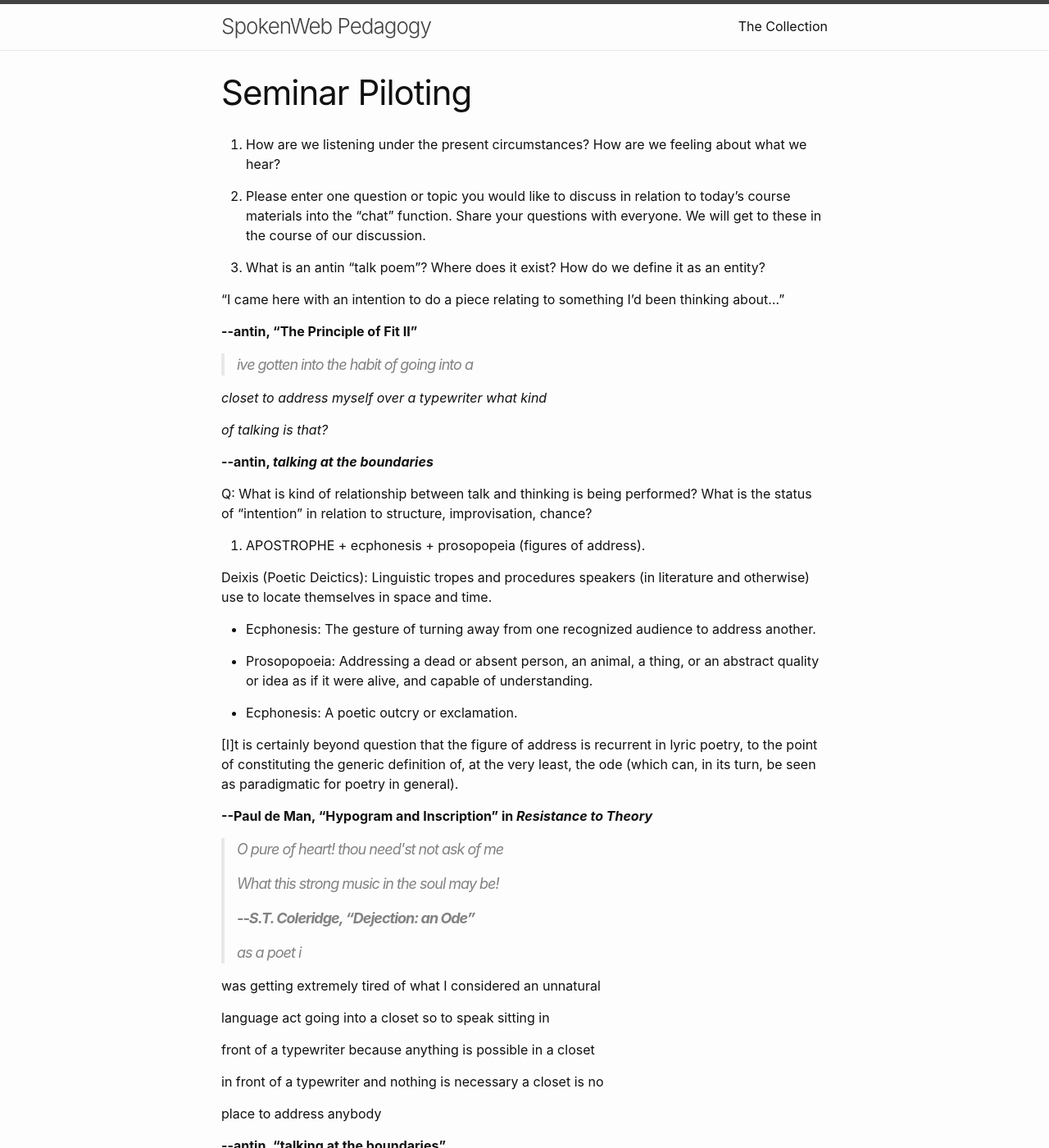
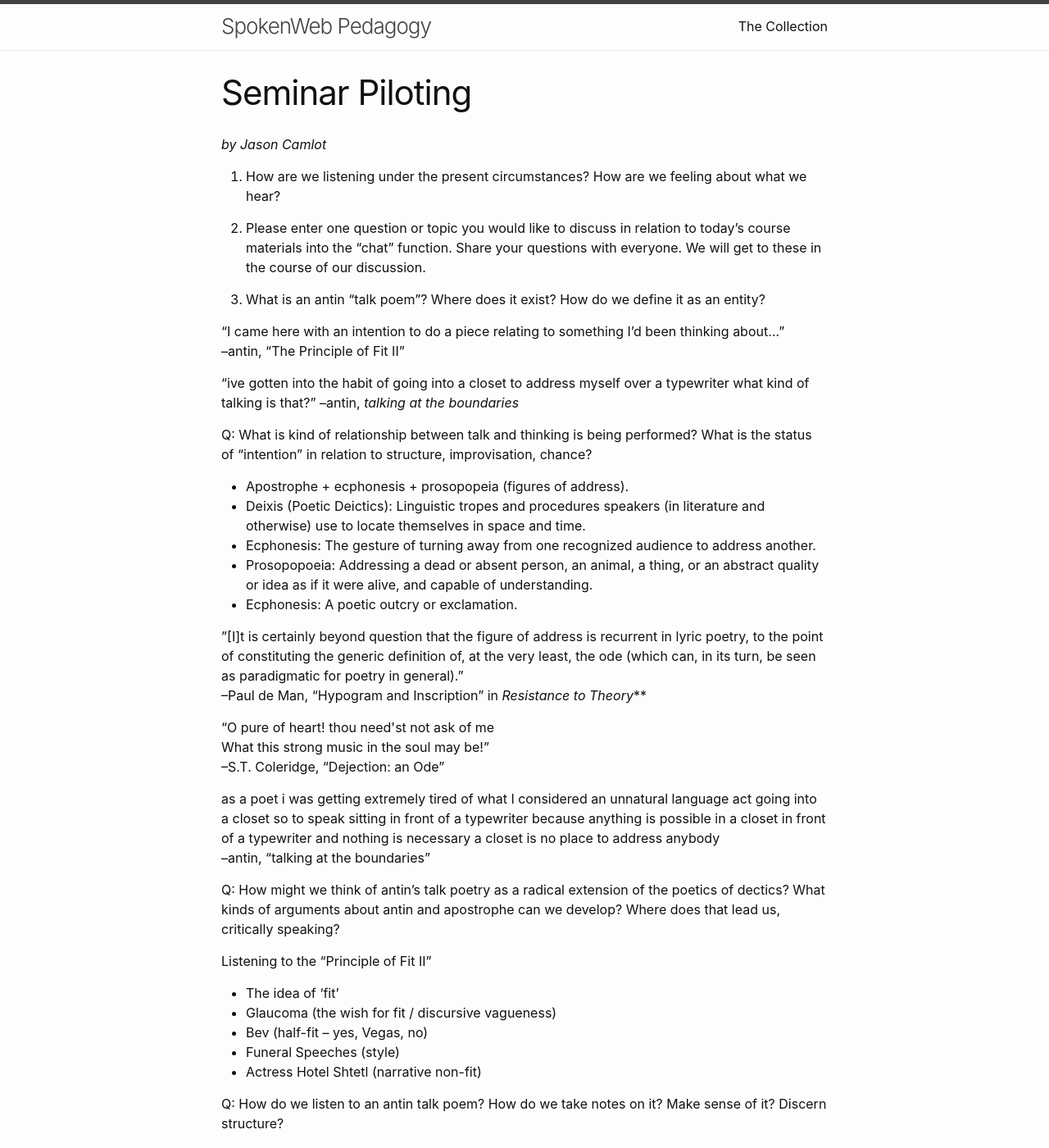
Before and after one commit to jentery/SWDemo, a Jekyll site: the page built from _output_documents/Camlot 2020_antin - seminar piloting.md, in a window 1280 px wide and 1400 px high. Shown: the whole window at 82% size. Built offline with Jekyll 4.4.1, drawn with Linux system fonts in a browser that asks for light colours; some of the changed lines change nothing that is shown.

Commit message:
Update Camlot 2020_antin - seminar piloting.md

```diff
--- a/_output_documents/Camlot 2020_antin - seminar piloting.md
+++ b/_output_documents/Camlot 2020_antin - seminar piloting.md
@@ -13,6 +13,8 @@ primary_discipline: Literary Studies
 url: .nan
 
 ---
+*by Jason Camlot*
+
 1.  How are we listening under the present circumstances? How are we
     feeling about what we hear?
 
@@ -26,83 +28,54 @@ url: .nan
 
 "I came here with an intention to do a piece relating to something I'd
 been thinking about..."
+--antin, "The Principle of Fit II"
 
-**\--antin, "The Principle of Fit II"**
-
-> *ive gotten into the habit of going into a*
-
-*closet to address myself over a typewriter what kind*
-
-*of talking is that?*
-
-**\--antin, *talking at the boundaries***
+"ive gotten into the habit of going into a closet to address myself over a typewriter what kind of talking is that?"
+--antin, *talking at the boundaries*
 
 Q: What is kind of relationship between talk and thinking is being
 performed? What is the status of "intention" in relation to structure,
 improvisation, chance?
 
-4.  APOSTROPHE + ecphonesis + prosopopeia (figures of address).
-
-Deixis (Poetic Deictics): Linguistic tropes and procedures speakers (in
+* Apostrophe + ecphonesis + prosopopeia (figures of address).
+* Deixis (Poetic Deictics): Linguistic tropes and procedures speakers (in
 literature and otherwise) use to locate themselves in space and time.
-
-- Ecphonesis: The gesture of turning away from one recognized audience
+* Ecphonesis: The gesture of turning away from one recognized audience
   to address another.
-
-- Prosopopoeia: Addressing a dead or absent person, an animal, a thing,
+* Prosopopoeia: Addressing a dead or absent person, an animal, a thing,
   or an abstract quality or idea as if it were alive, and capable of
   understanding.
+* Ecphonesis: A poetic outcry or exclamation.
 
-- Ecphonesis: A poetic outcry or exclamation.
-
-\[I\]t is certainly beyond question that the figure of address is
+"\[I\]t is certainly beyond question that the figure of address is
 recurrent in lyric poetry, to the point of constituting the generic
 definition of, at the very least, the ode (which can, in its turn, be
-seen as paradigmatic for poetry in general).
+seen as paradigmatic for poetry in general)."
+--Paul de Man, "Hypogram and Inscription" in *Resistance to Theory***
 
-**\--Paul de Man, "Hypogram and Inscription" in *Resistance to Theory***
+"O pure of heart! thou need\'st not ask of me
+What this strong music in the soul may be!"
+--S.T. Coleridge, "Dejection: an Ode"
 
-> O pure of heart! thou need\'st not ask of me
->
-> What this strong music in the soul may be!
->
-> **\--S.T. Coleridge, "Dejection: an Ode"**
->
-> as a poet i
-
-was getting extremely tired of what I considered an unnatural
-
-language act going into a closet so to speak sitting in
-
-front of a typewriter because anything is possible in a closet
-
-in front of a typewriter and nothing is necessary a closet is no
-
-place to address anybody
-
-**\--antin, "talking at the boundaries"**
+as a poet i was getting extremely tired of what I considered an unnatural language act going into a closet so to speak sitting in front of a typewriter because anything is possible in a closet in front of a typewriter and nothing is necessary a closet is no place to address anybody
+--antin, "talking at the boundaries"
 
 Q: How might we think of antin's talk poetry as a radical extension of
 the poetics of dectics? What kinds of arguments about antin and
 apostrophe can we develop? Where does that lead us, critically speaking?
 
-5.  Listening to the "Principle of Fit II"
+Listening to the "Principle of Fit II"
 
 - The idea of 'fit'
-
 - Glaucoma (the wish for fit / discursive vagueness)
-
 - Bev (half-fit -- yes, Vegas, no)
-
 - Funeral Speeches (style)
-
 - Actress Hotel Shtetl (narrative non-fit)
 
 Q: How do we listen to an antin talk poem? How do we take notes on it?
 Make sense of it? Discern structure?
 
-6.  Shuhei Hosokawea, "The Walkman Effect" -- Three passages to think
-    about in relation to antin.
+Shuhei Hosokawea, "The Walkman Effect" -- Three passages to think about in relation to antin.
 
 *Singularisation*: \[I\]it enables our musical listening to be more
 occasional, more incidental, more contingent...The Walkman produces or
```
